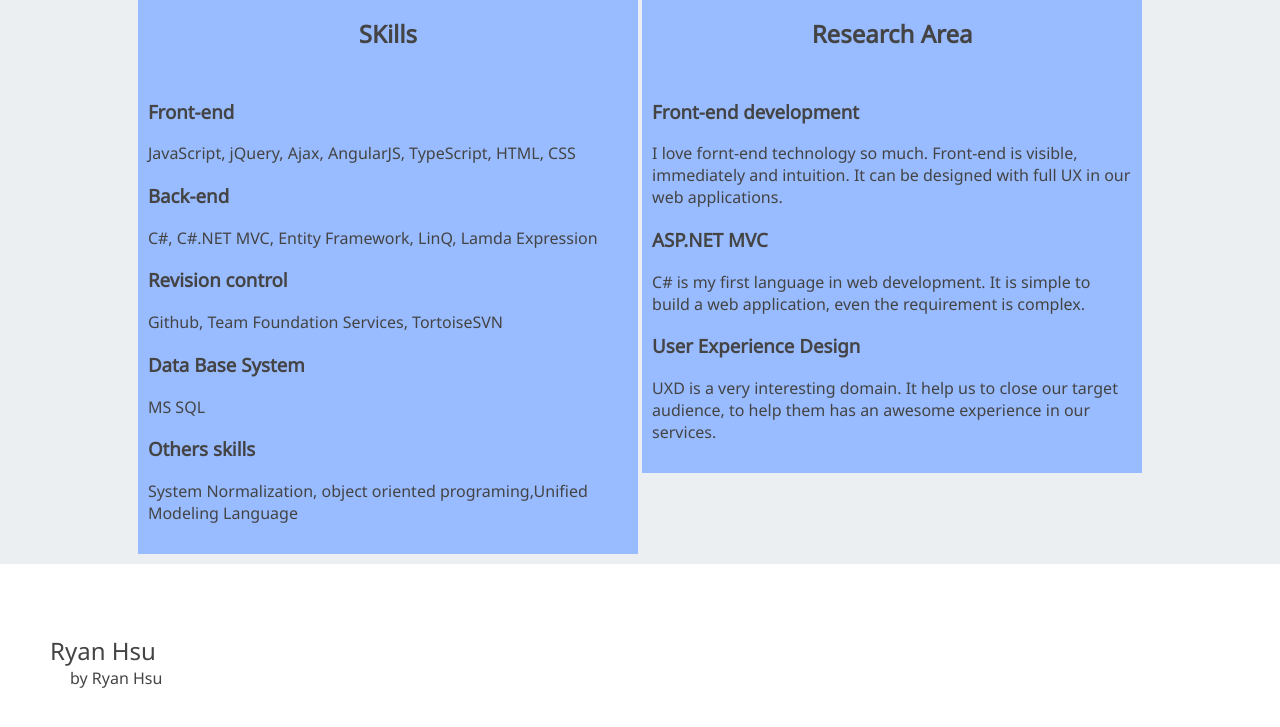
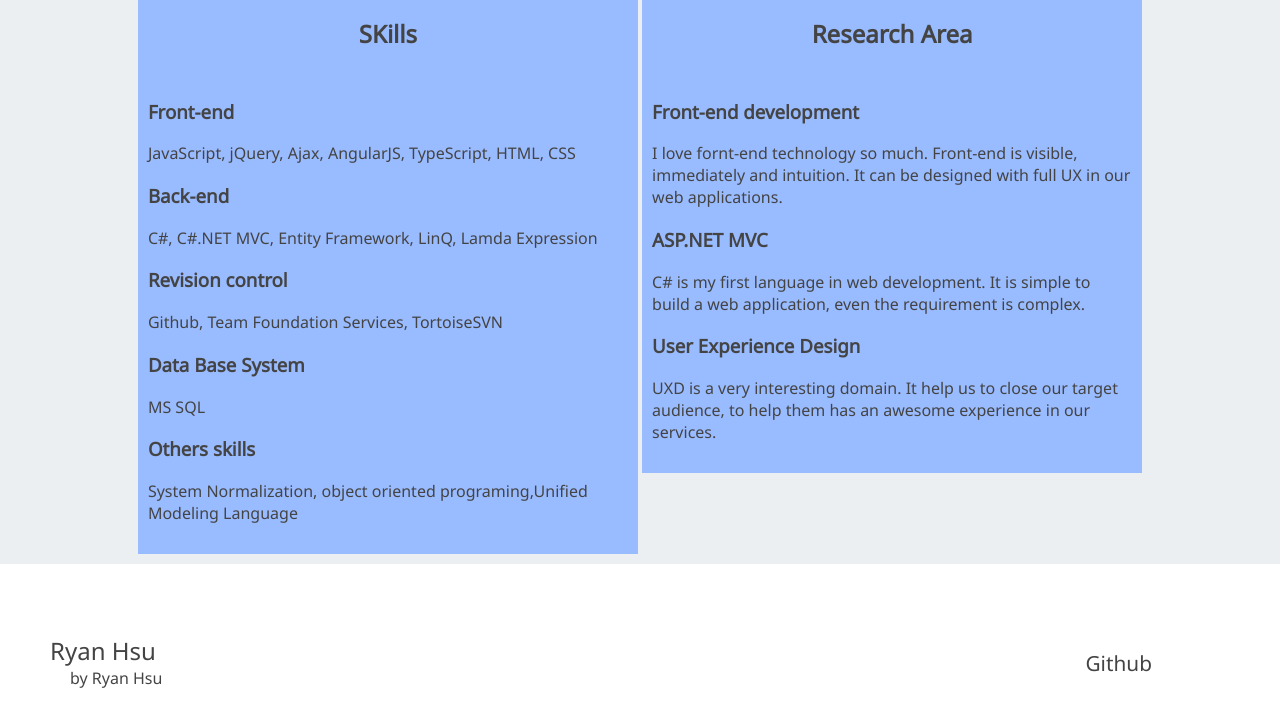
Before and after one commit to mvpdw06/mvpdw06.github.io, a plain HTML site: page index.html in a window 1280 px wide. Shown: the part 629-1356 px from the top of the page. Drawn offline with nearby package versions, Linux system fonts and the light colour scheme.

Commit message:
增加 git 連結

```diff
--- a/index.html
+++ b/index.html
@@ -71,6 +71,9 @@
                   <div class="footercontext">
                       by Ryan Hsu
                   </div>
+                  <div class='thisgit'>
+                      <a href='javascript: void(0)' onClick="window.open('https://github.com/mvpdw06/mvpdw06.github.io');">Github</a>
+                  </div>
             </div>
         </div>
         <div class='logo'></div>
--- a/style.css
+++ b/style.css
@@ -31,6 +31,7 @@ body{
 .connection div{
     float:left;
     padding:40px;
+    text-decoration: none;
 }
 .body{
     margin-top: 10px;
@@ -103,6 +104,19 @@ body{
     font-size: 1em;
     font-weight: 300;
 }
+.thisgit{
+    float: right;
+    padding-right: 10%;
+    position: relative;
+    margin-top: -40px;
+    font-size: 1.3em;
+    text-decoration: none;
+}
+
+a{
+    color:#444444;
+    text-decoration: none;
+}
 
 /*.background{
     font-family: 'Noto Sans', sans-serif;
```
